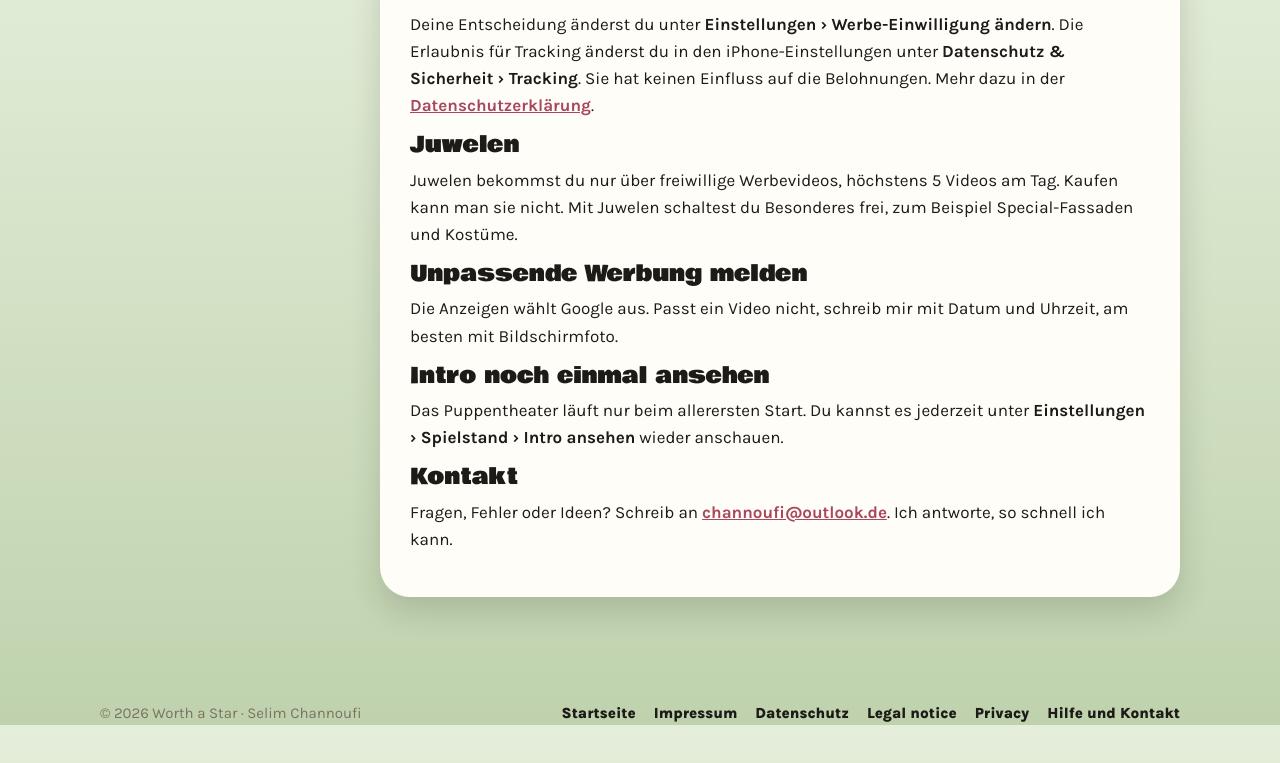
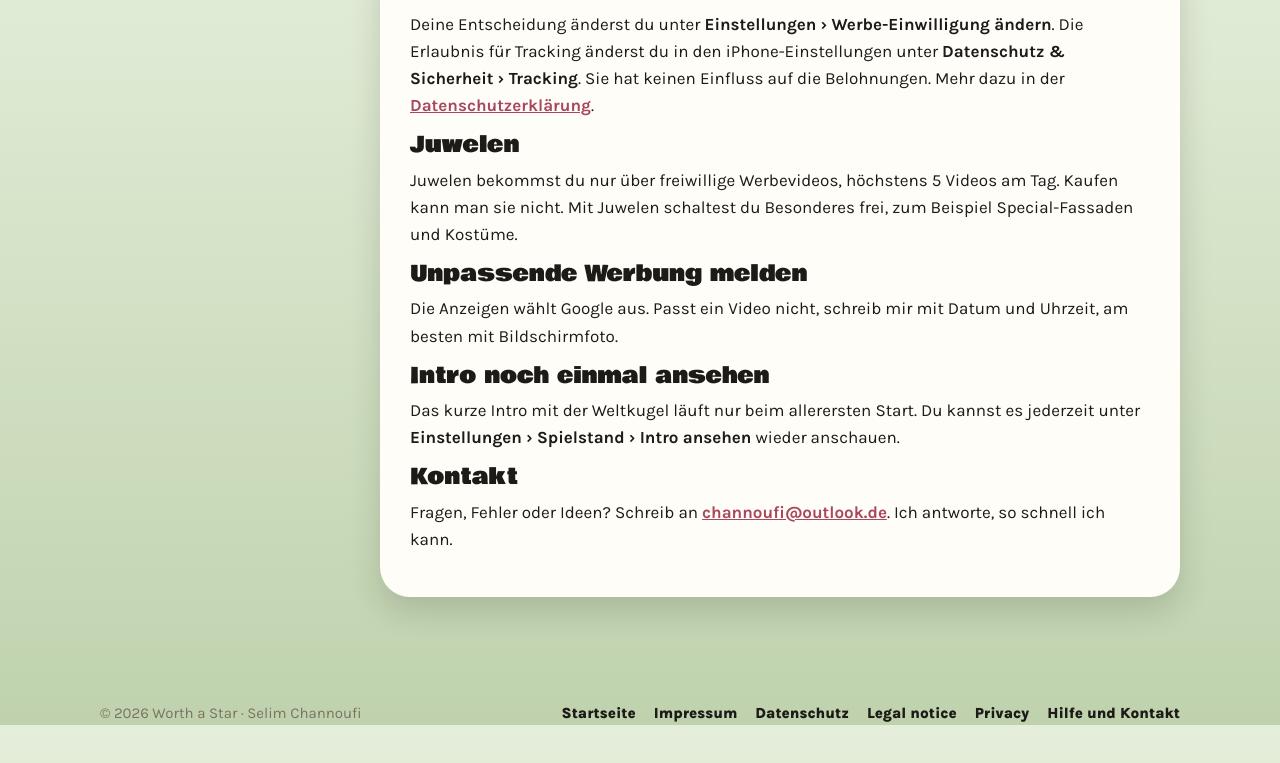
Before and after one commit to Seliminici/worth-a-star-info, a plain HTML site: page anleitung.html in a window 1280 px wide. Shown: the part 5675-6438 px from the top of the page. Drawn offline with Linux system fonts and the light colour scheme.

Commit message:
Anleitung: Intro-Absatz ohne Puppentheater

```diff
--- a/anleitung.html
+++ b/anleitung.html
@@ -183,7 +183,7 @@
           <h3>Unpassende Werbung melden</h3>
           <p>Die Anzeigen wählt Google aus. Passt ein Video nicht, schreib mir mit Datum und Uhrzeit, am besten mit Bildschirmfoto.</p>
           <h3>Intro noch einmal ansehen</h3>
-          <p>Das Puppentheater läuft nur beim allerersten Start. Du kannst es jederzeit unter <b>Einstellungen › Spielstand › Intro ansehen</b> wieder anschauen.</p>
+          <p>Das kurze Intro mit der Weltkugel läuft nur beim allerersten Start. Du kannst es jederzeit unter <b>Einstellungen › Spielstand › Intro ansehen</b> wieder anschauen.</p>
           <h3>Kontakt</h3>
           <p>Fragen, Fehler oder Ideen? Schreib an <a href="mailto:channoufi@outlook.de">channoufi@outlook.de</a>. Ich antworte, so schnell ich kann.</p>
         </div>
```
Also changed, not shown: anleitung-en.html (+1 -1 lines).
